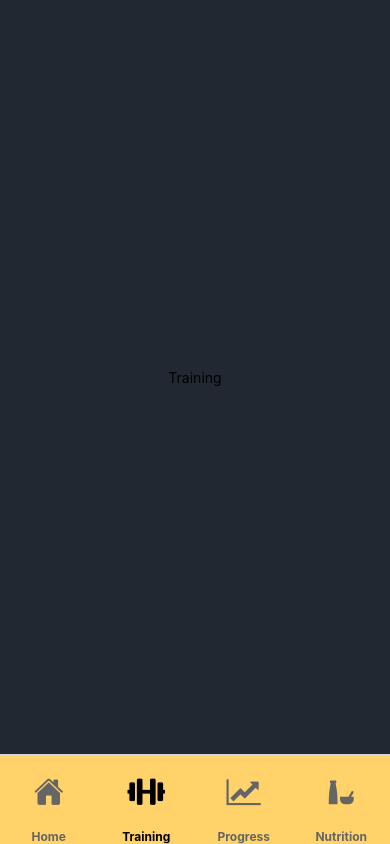
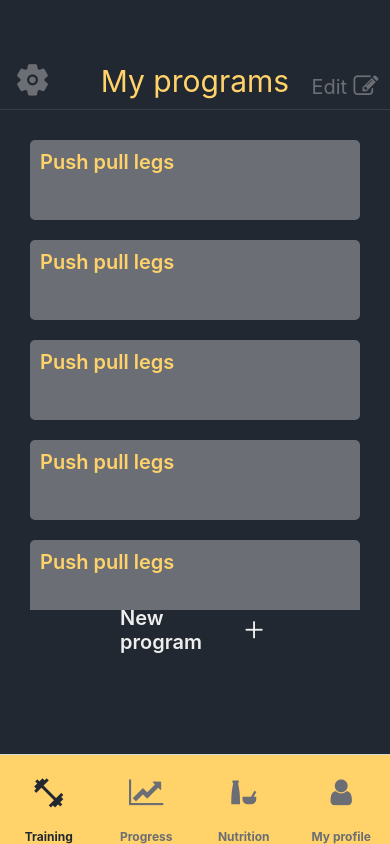
Before and after one commit to jakobop1210/ReactNative-TrainingApp, a React Native app: screen /Training in a window 390 px wide. Built offline with nearby package versions, Linux system fonts and the light colour scheme.

Commit message:
start working on training screen

```diff
--- a/App.js
+++ b/App.js
@@ -8,16 +8,8 @@ import Menu from "./components/menu/Menu.js";
 
 export default function App() {
   return (
-    <Menu />
+    <>
+      <Menu />
+    </>
   );
 }
-
-const styles = StyleSheet.create({
-  container: {
-    flex: 1,
-    alignItems: 'center',
-    justifyContent: 'center',
-    position: "realitve",
-    backgroundColor: "#222831"
-  },
-});
--- a/components/Header.js
+++ b/components/Header.js
@@ -1,22 +1,40 @@
-import { StyleSheet, Text, View, Pressable, Image } from 'react-native';
+import { StyleSheet, Text, View, Pressable } from 'react-native';
+import Ionicons from 'react-native-vector-icons/Ionicons';
+import EditButton from './buttons/EditButton';
 
-export default function Header() {
+export default function Header({ title }) {
 
   return (
-    <View style={styles.HeaderContainer}>
-
+    <View style={styles.headerContainer}>
+      <View style={styles.iconView}>
+        <Pressable style={({pressed}) => pressed && StyleSheet.pressedIcon}>
+          <Ionicons name="settings" color="#6B6E74" size={35} />
+        </Pressable>
+      </View>
+      <Text style={styles.title}>{title}</Text>
+      <EditButton />
     </View>
   );
 }
 
 const styles = StyleSheet.create({
-  HeaderContainer: {
+  headerContainer: {
     flexDirection: "row",
+    justifyContent: "center",
+    alignItems: "flex-end",
     width: "100%",
-    backgroundColor: "#393E46",
-    height: 80,
+    height: 110,
+    paddingBottom: 10,
+    borderBottomColor: "#393E46",
+    borderBottomWidth: 1,
+  },
+  iconView: {
     position: "absolute",
-    top: 0,
-    paddingBottom: 20
+    left: 15,
+    bottom: 10
   },
+  title: {
+    color: "#FFD369",
+    fontSize: 30
+  }
 });
--- /dev/null
+++ b/components/buttons/Button.js
@@ -0,0 +1,27 @@
+import { StyleSheet, Text, Pressable } from 'react-native';
+import Ionicons from 'react-native-vector-icons/Ionicons';
+
+export default function Button({title}) {
+
+    return (
+        <Pressable style={styles.newButton}>
+            <Text style={styles.buttonText}>{title}</Text>
+            <Ionicons name="add" color="#EEEEEE" size={30} />
+        </Pressable>
+    );
+}
+
+const styles = StyleSheet.create({
+    newButton: {
+        flexDirection: "row",
+        alignItems: "center",
+        justifyContent: "center",
+        height: 40,
+        width: 150,
+    },
+    buttonText: {
+        color: "#EEEEEE",
+        fontSize: 20,
+        fontWeight: "600"
+    }
+});
--- /dev/null
+++ b/components/buttons/EditButton.js
@@ -0,0 +1,29 @@
+import { StyleSheet, Text, Pressable, View } from 'react-native';
+import FontAwesome from 'react-native-vector-icons/FontAwesome';
+
+export default function EditButton({ }) {
+
+    return (
+        <Pressable style={styles.editButton}>
+            <Text style={styles.buttonText}>Edit</Text>
+            <FontAwesome name="edit" color="#6B6E74" size={25} />
+        </Pressable>
+    );
+}
+
+const styles = StyleSheet.create({
+
+    editButton: {
+        flexDirection: "row",
+        alignItems: "center",
+        justifyContent: "space-evenly",
+        position: "absolute",
+        bottom: 10,
+        right: 5,
+        width: 80,
+    },
+    buttonText: {
+        color: "#6B6E74",
+        fontSize: 20,
+    }
+});
--- a/components/menu/Menu.js
+++ b/components/menu/Menu.js
@@ -2,16 +2,15 @@ import { createBottomTabNavigator } from '@react-navigation/bottom-tabs';
 import { NavigationContainer } from '@react-navigation/native';
 
 //Icons
-import Ionicons from 'react-native-vector-icons/Ionicons';
 import FontAwesome from 'react-native-vector-icons/FontAwesome';
 import FontAwesome5 from 'react-native-vector-icons/FontAwesome5';
 import MaterialCommunityIcons from 'react-native-vector-icons/MaterialCommunityIcons';
 
 //Screens"
-import HomeScreen from "../homeScreen/HomeScreen.js";
+import TrainingScreen from "../trainingScreen/TrainingScreen.js";
 import NutritionScreen from "../nutritionScreen/NutritionScreen.js";
 import ProgressScreen from "../progressScreen/ProgressScreen.js";
-import TrainingScreen from "../trainingScreen/TrainingScreen.js";
+import ProfileScreen from "../profileScreen/ProfileScreen.js";
 
 const Tab = createBottomTabNavigator();
 
@@ -23,19 +22,13 @@ export default function Menu() {
             headerShown: false,
             tabBarStyle: {backgroundColor: "#FFD369", height: 90},
             tabBarLabelStyle: {fontSize: 12, fontWeight: "bold"},
-            tabBarInactiveTintColor: "#656565",
-            tabBarActiveTintColor: "black",
+            tabBarInactiveTintColor: "#6B6E74",
+            tabBarActiveTintColor: "#222831",
           }}>
-          <Tab.Screen name="Home" component={HomeScreen}
-            options={{
-              tabBarIcon: ({color, size}) => (
-                <Ionicons name="home" color={color} size={30} />
-              )
-          }}/>
           <Tab.Screen name="Training" component={TrainingScreen}
             options={{
               tabBarIcon: ({color, size}) => (
-                <FontAwesome5 name="dumbbell" color={color} size={30} />
+                <MaterialCommunityIcons name="dumbbell" color={color} size={35} />
               )
           }}/>
           <Tab.Screen name="Progress" component={ProgressScreen}
@@ -50,6 +43,12 @@ export default function Menu() {
                 <MaterialCommunityIcons name="food-variant" color={color} size={30} />
               )
           }}/>
+          <Tab.Screen name="My profile" component={ProfileScreen}
+            options={{
+              tabBarIcon: ({color, size}) => (
+                <FontAwesome name="user" color={color} size={30} />
+              )
+          }}/>
         </Tab.Navigator>
     </NavigationContainer>
   );
--- a/components/nutritionScreen/NutritionScreen.js
+++ b/components/nutritionScreen/NutritionScreen.js
@@ -1,10 +1,14 @@
 import { StyleSheet, Text, View } from 'react-native';
+
+//Screens
+import Header from "../Header.js";
 
 export default function Nutrition({ navigation }) {
   return (
-      <View style={styles.container}>
-            <Text>Nutrition</Text>
-      </View>
+    <View style={styles.container}>
+      <Header title="Nutrition"/>
+
+    </View>
   );
 }
 
--- a/components/homeScreen/HomeScreen.js
+++ b/components/profileScreen/ProfileScreen.js
@@ -1,10 +1,13 @@
 import { StyleSheet, Text, View } from 'react-native';
 
-export default function Home({ navigation }) {
+//Screens
+import Header from "../Header.js";
+
+export default function ProfileScreen({ navigation }) {
   return (
-      <View style={styles.container}>
-            <Text>Home</Text>
-      </View>
+    <View style={styles.container}>
+      <Header title="My profile"/>
+    </View>
   );
 }
 
--- a/components/progressScreen/ProgressScreen.js
+++ b/components/progressScreen/ProgressScreen.js
@@ -1,10 +1,13 @@
 import { StyleSheet, Text, View } from 'react-native';
+
+//Screens
+import Header from "../Header.js";
 
 export default function Progress({ navigation }) {
   return (
-      <View style={styles.container}>
-            <Text>Progress</Text>
-      </View>
+    <View style={styles.container}>
+      <Header title="Progress"/>
+    </View>
   );
 }
 
--- /dev/null
+++ b/components/trainingScreen/ProgramDescription.js
@@ -0,0 +1,29 @@
+import React, { useState } from 'react';
+import { StyleSheet, Text, View, Pressable } from 'react-native';
+
+export default function ProgramDescription({ }) {
+    const [myProgram, setProgram] = useState(0);
+
+    return (
+        <View style={styles.container}>
+            <Text style={styles.programTitle}>Push pull legs</Text>
+        </View>
+
+    );
+}
+
+const styles = StyleSheet.create({
+    container: {
+        width: "100%",
+        backgroundColor: "#6B6E74",
+        height: 80,
+        borderRadius: 5,
+        padding: 10,
+        margin: 10
+    },
+    programTitle: {
+        color: "#FFD369",
+        fontSize: 20,
+        fontWeight: "600"
+    }
+});
--- /dev/null
+++ b/components/trainingScreen/ProgramOverview.js
@@ -0,0 +1,43 @@
+import React, { useState } from 'react';
+import { StyleSheet, ScrollView, View } from 'react-native';
+
+//Components
+import Button from '../buttons/Button';
+import ProgramDescription from './ProgramDescription';
+
+
+export default function Training({ }) {
+    const [myProgram, setProgram] = useState(0);
+
+    return (
+        <>
+        <View style={styles.container}>
+            <ScrollView style={styles.ScrollView}>
+                <ProgramDescription />
+                <ProgramDescription />
+                <ProgramDescription />
+                <ProgramDescription />
+                <ProgramDescription />
+                <ProgramDescription />
+            </ScrollView>
+        </View>
+        <View>
+            <Button title="New program"/>
+        </View>
+        </>
+
+    );
+}
+
+const styles = StyleSheet.create({
+    container: {
+        height: 500,
+        width: "100%",
+    },
+    ScrollView: {
+        flex: 1,
+        flexDirection: "column",
+        padding: 20,
+        paddingRight: 40,
+    },
+});
--- a/components/trainingScreen/TrainingScreen.js
+++ b/components/trainingScreen/TrainingScreen.js
@@ -1,9 +1,14 @@
 import { StyleSheet, Text, View } from 'react-native';
+
+//Screens
+import Header from "../Header.js";
+import ProgramOverview from "./ProgramOverview.js";
 
 export default function Training({ navigation }) {
   return (
       <View style={styles.container}>
-            <Text>Training</Text>
+          <Header title="My programs"/>
+          <ProgramOverview />
       </View>
   );
 }
@@ -11,8 +16,8 @@ export default function Training({ navigation }) {
 const styles = StyleSheet.create({
   container: {
     flex: 1,
+    flexDirection: "column",
     alignItems: 'center',
-    justifyContent: 'center',
     position: "realitve",
     backgroundColor: "#222831"
   },
```
Also changed, not shown: components/menu/MenuItem.js (deleted, +0 -52 lines).
